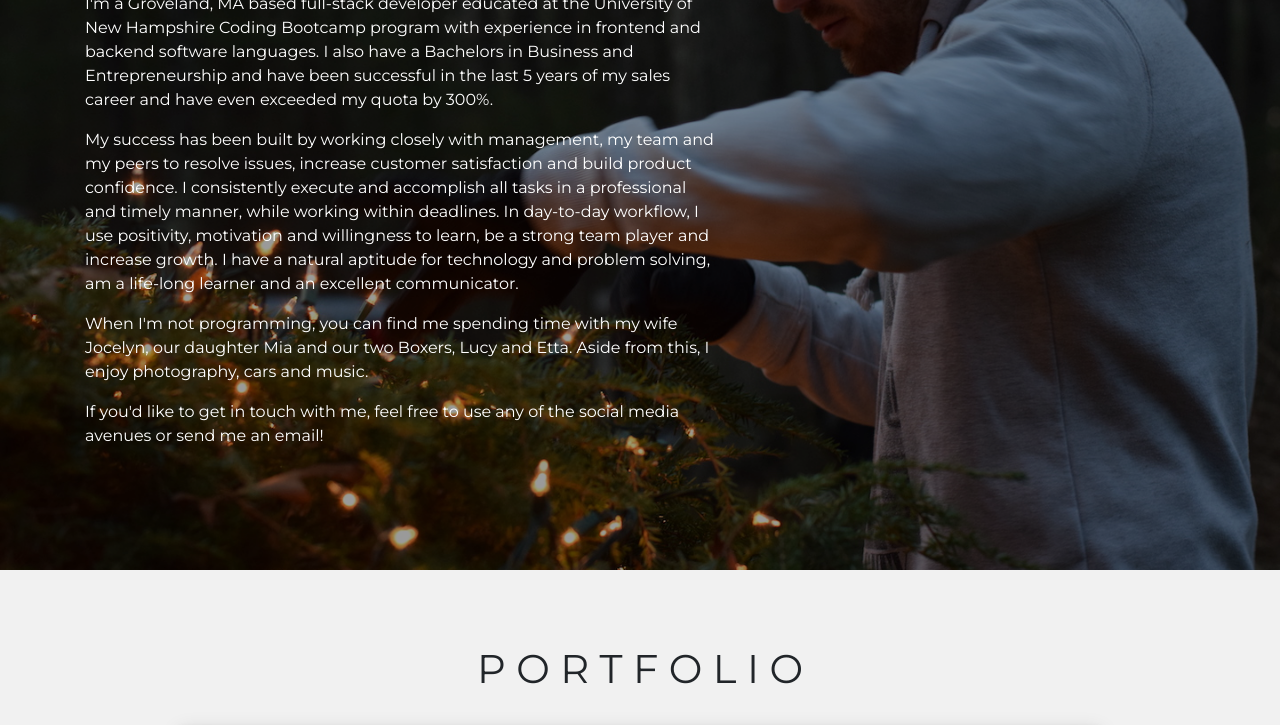
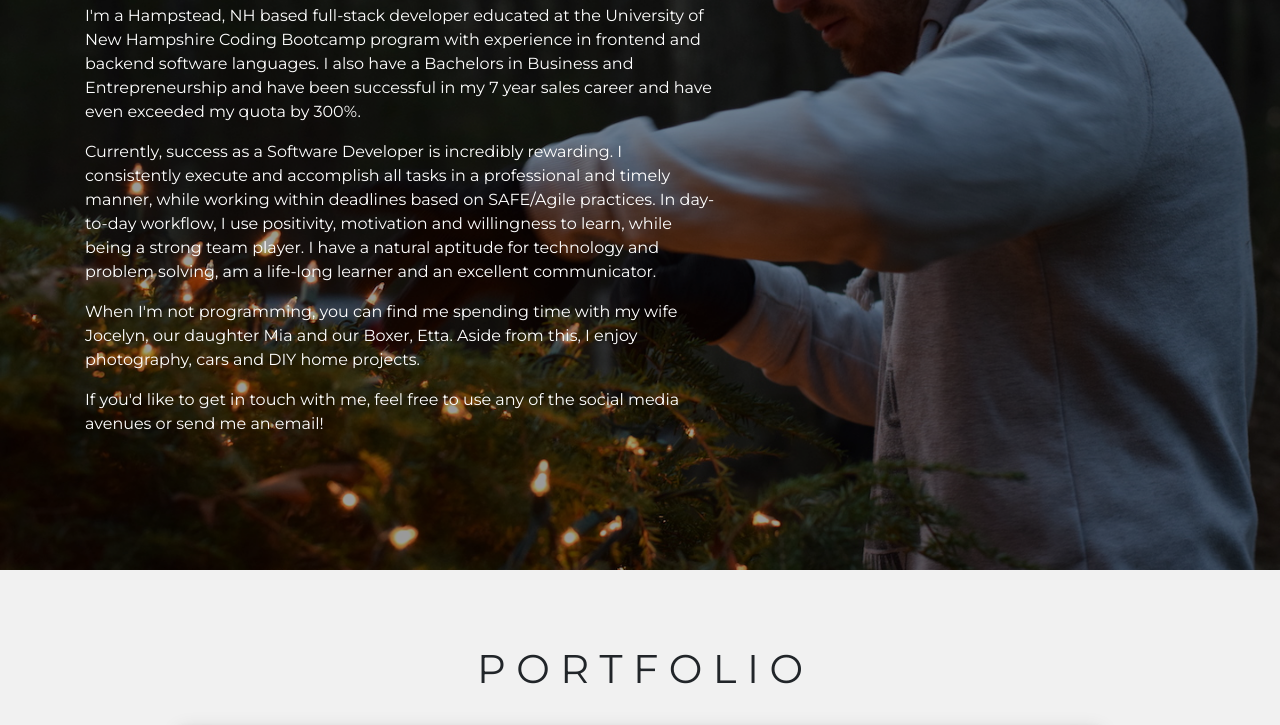
Before and after one commit to aancjr/Master-Portfolio, a plain HTML site: page index.html in a window 1280 px wide. Shown: the part 230-955 px from the top of the page. Drawn offline with nearby package versions, Linux system fonts and the light colour scheme.

Commit message:
Update index.html

```diff
--- a/index.html
+++ b/index.html
@@ -98,21 +98,19 @@
           <div class="col-lg-7">
             <h1 class="mt-5 about">About Me</h1>
             <p class="text-wrap">
-              I'm a Groveland, MA based full-stack developer educated at the University of New Hampshire Coding Bootcamp
+              I'm a Hampstead, NH based full-stack developer educated at the University of New Hampshire Coding Bootcamp
               program with experience in frontend and backend software languages. I also have a Bachelors in Business
-              and Entrepreneurship and have been successful in the last 5 years of my sales career and have even
+              and Entrepreneurship and have been successful in my 7 year sales career and have even
               exceeded my quota by 300%.
             </p>
             <p class="text-wrap">
-              My success has been built by working closely with management, my team and my peers to resolve issues,
-              increase customer satisfaction and build product confidence. I consistently execute and accomplish all
-              tasks in a professional and timely manner, while working within deadlines. In day-to-day workflow, I use
-              positivity, motivation and willingness to learn, be a strong team player and increase growth. I have a
+              Currently, success as a Software Developer is incredibly rewarding. I consistently execute and accomplish all
+              tasks in a professional and timely manner, while working within deadlines based on SAFE/Agile practices. In day-to-day workflow, I use
+              positivity, motivation and willingness to learn, while being a strong team player. I have a
               natural aptitude for technology and problem solving, am a life-long learner and an excellent communicator.
             </p>
             <p class="text-wrap">
-              When I'm not programming, you can find me spending time with my wife Jocelyn, our daughter Mia and our two
-              Boxers, Lucy and Etta. Aside from this, I enjoy photography, cars and music.
+              When I'm not programming, you can find me spending time with my wife Jocelyn, our daughter Mia and our Boxer, Etta. Aside from this, I enjoy photography, cars and DIY home projects.
             </p>
             <p class="text-wrap">
               If you'd like to get in touch with me, feel free to use any of the social media avenues or send me an
@@ -290,7 +288,7 @@
     <section class="resume" id="resumeRef">
       <div class="container text-center">
         <h1 class="resumeHeading">R E S U M E</h1>
-        <a href="./assets/Resume.pdf">
+        <a href="./assets/Software Developer Resume.pdf">
           <p class="resumeLink">View and Download Resume</p>
         </a>
       </div>
```
